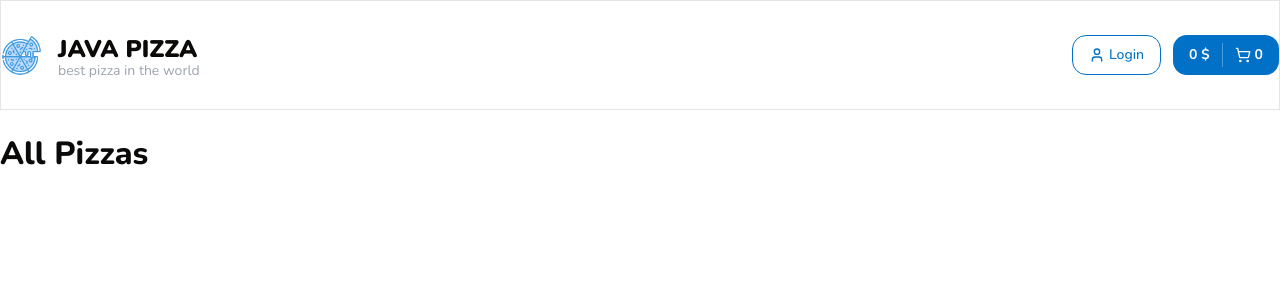
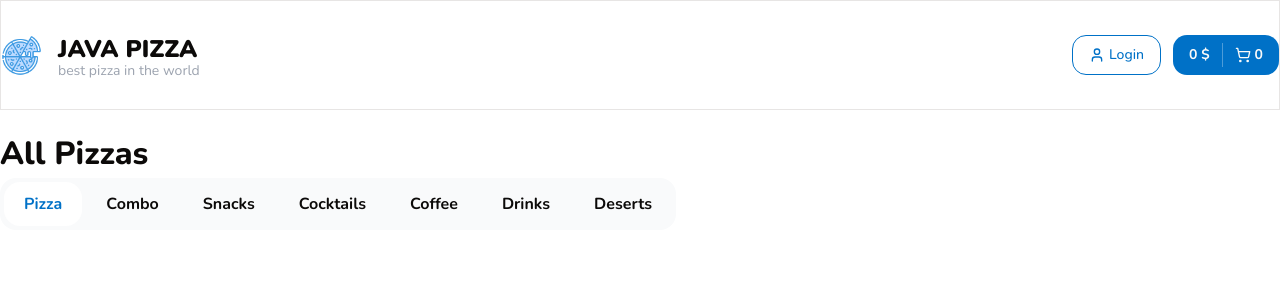
Before and after one commit to Gr1Lzy/online-pizza-web, a Next.js app: page / in a window 1280 px wide. Shown: the top 300 px of the page. Built offline with nearby package versions, Linux system fonts and the light colour scheme.

Commit message:
add categories for site

```diff
--- a/app/page.tsx
+++ b/app/page.tsx
@@ -1,10 +1,12 @@
-import {Container, Title} from "@/components/shared";
+import {Categories, Container, Title} from "@/components/shared";
 
 export default function Home() {
   return <>
 
     <Container className="mt-5">
       <Title text="All Pizzas" size="lg" className="font-extrabold"/>
+
+      <Categories />
     </Container>
 
   </>;
--- /dev/null
+++ b/components/shared/categories.tsx
@@ -0,0 +1,27 @@
+import { cn } from '@/lib/utils';
+import React from 'react'
+
+interface Props {
+    className?: string;
+}
+
+const cats = ['Pizza', 'Combo', 'Snacks', 'Cocktails', 'Coffee', 'Drinks', 'Deserts']
+const activeIndex = 0;
+
+export const Categories: React.FC<Props> = ({ className}) => {
+    return (
+        <div className={cn('inline-flex gap-1 bg-gray-50 p-1 rounded-2xl', className)}>
+            {
+                cats.map((cat, index) => (
+                    <a className={cn(
+                        'flex items-center font-bold h-11 rounded-2xl px-5',
+                        activeIndex === index && 'bg-white shadow-gray-200 text-primary',
+                    )} key={index}>
+                        <button>{cat}</button>
+                    </a>
+
+                ))
+            }
+        </div>
+    );
+};
```
